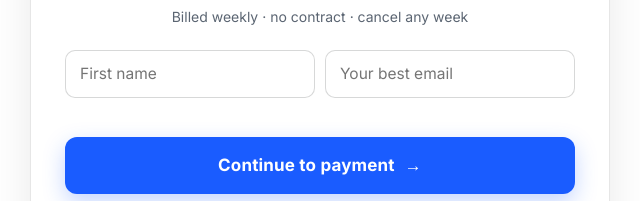
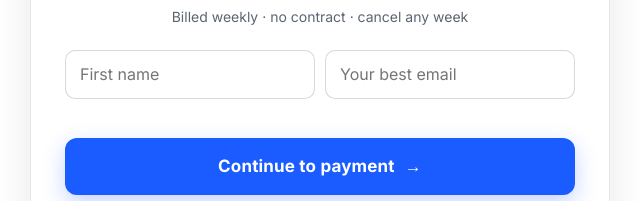
Before and after one commit to julianhierro/trt-guy-coaching, a website: page pay.html in a window 1280 px wide. Shown: the part 330-531 px from the top of the page, 320-960 px from the left. Drawn offline with nearby package versions, Linux system fonts and the light colour scheme; no server answers.

Commit message:
16px inputs so iOS doesn't zoom on focus

```diff
--- a/pay.html
+++ b/pay.html
@@ -357,7 +357,7 @@ body{padding-top:0}
 .ck-gate-fields{display:grid;grid-template-columns:1fr 1fr;gap:10px}
 @media(max-width:520px){.ck-gate-fields{grid-template-columns:1fr}}
 .ck-in{width:100%;box-sizing:border-box;padding:13px 14px;border:1px solid var(--line-2);
-  border-radius:10px;font:400 15.5px/1.3 Inter,sans-serif;background:#fff;color:var(--txt)}
+  border-radius:10px;font:400 16px/1.3 Inter,sans-serif;background:#fff;color:var(--txt)}
 .ck-in:focus{outline:2px solid var(--acc);outline-offset:1px;border-color:transparent}
 .ck-gate-err{color:#b91c1c;font-size:14px;min-height:19px;margin:8px 0 0;text-align:center}
 .ck-gate-note{margin:10px 0 0;color:var(--mut);font-size:13px;text-align:center;line-height:1.5}
```
